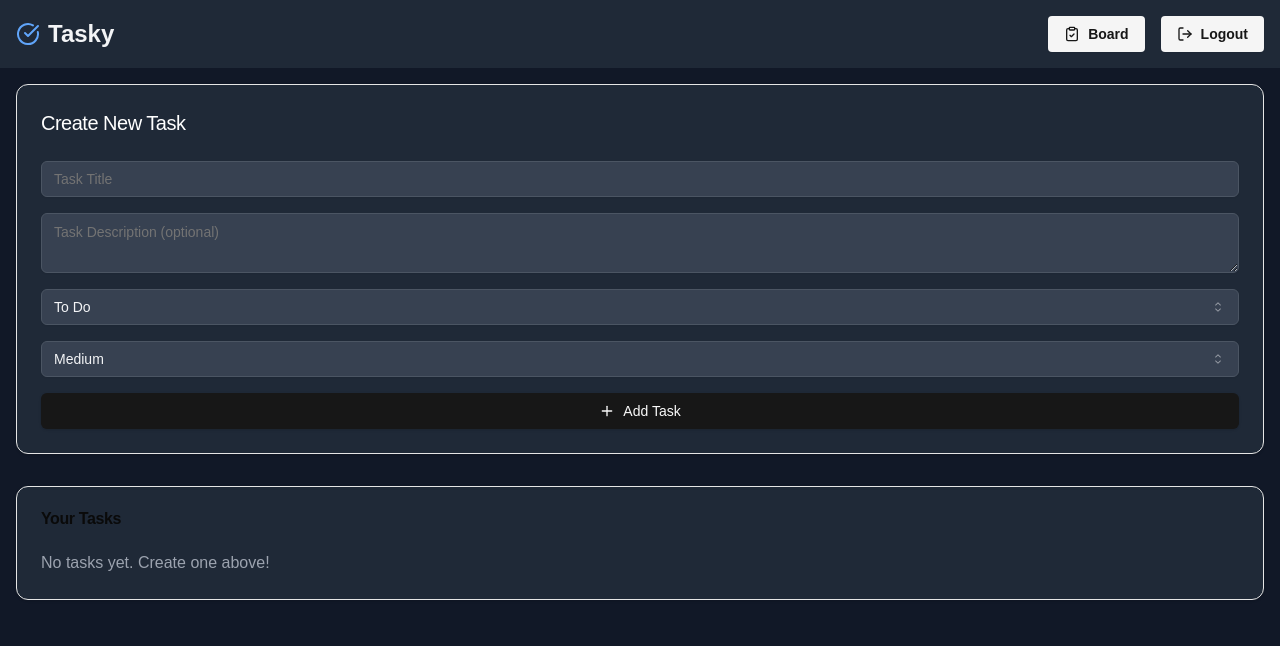
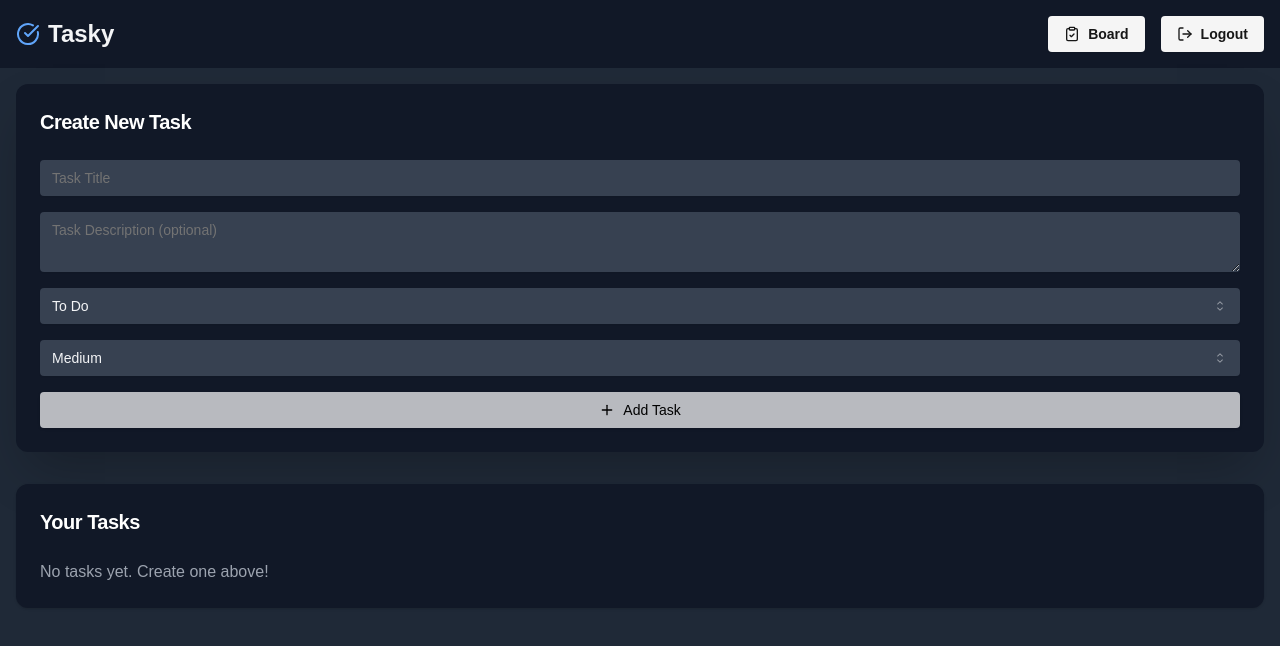
Before and after one commit to poswalsameer/tasky, a Next.js app in the folder tasky/: page /tasks in a window 1280 px wide. Shown: the top 646 px of the page. Built offline with nearby package versions, Linux system fonts and the light colour scheme.

Commit message:
worked on css and refactored the kanban board

```diff
--- a/tasky/src/app/tasks/page.tsx
+++ b/tasky/src/app/tasks/page.tsx
@@ -118,11 +118,9 @@ export default function TaskManager() {
   }, [] )
 
   return (
-
-
-      <div className="min-h-screen bg-gray-900 text-gray-100">
+      <div className="min-h-screen bg-gray-800 text-gray-100">
         {/* Navbar */}
-        <nav className="flex justify-between bg-gray-800 p-4">
+        <nav className="flex justify-between bg-gray-900 p-4">
 
             <div className="flex items-center justify-center">
               <CheckCircle className="h-6 w-6 text-blue-400" />
@@ -147,9 +145,9 @@ export default function TaskManager() {
         <main className="container mx-auto p-4">
 
           {/* Create task form */}
-          <Card className="mb-8 bg-gray-800">
+          <Card className="mb-8 bg-gray-900 border-none shadow-2xl">
             <CardHeader>
-              <CardTitle className="text-white font-medium text-xl">Create New Task</CardTitle>
+              <CardTitle className="text-white font-semibold text-xl">Create New Task</CardTitle>
             </CardHeader>
             <CardContent>
               <form onSubmit={handleCreateTask} className="space-y-4">
@@ -159,7 +157,7 @@ export default function TaskManager() {
                   placeholder="Task Title"
                   value={newTask.title}
                   onChange={handleInputChange}
-                  className="bg-gray-700 text-gray-100 border-gray-600"
+                  className="bg-gray-700 text-gray-100 border-none rounded-sm"
                   required
                 />
                 <Textarea
@@ -167,10 +165,10 @@ export default function TaskManager() {
                   placeholder="Task Description (optional)"
                   value={newTask.description}
                   onChange={handleInputChange}
-                  className="bg-gray-700 text-gray-100 border-gray-600"
+                  className="bg-gray-700 border-none text-gray-100 rounded-sm"
                 />
                 <Select name="status" value={newTask.status} onValueChange={(value) => handleSelectChange("status", value)}>
-                  <SelectTrigger className="bg-gray-700 text-gray-100 border-gray-600">
+                  <SelectTrigger className="bg-gray-700 text-gray-100 border-none rounded-sm">
                     <SelectValue placeholder="Status" />
                   </SelectTrigger>
                   <SelectContent>
@@ -180,7 +178,7 @@ export default function TaskManager() {
                   </SelectContent>
                 </Select>
                 <Select name="priority" value={newTask.priority} onValueChange={(value) => handleSelectChange("priority", value)}>
-                  <SelectTrigger className="bg-gray-700 text-gray-100 border-gray-600">
+                  <SelectTrigger className="bg-gray-700 text-gray-100 border-none rounded-sm">
                     <SelectValue placeholder="Priority" />
                   </SelectTrigger>
                   <SelectContent>
@@ -189,8 +187,8 @@ export default function TaskManager() {
                     <SelectItem value="High">High</SelectItem>
                   </SelectContent>
                 </Select>
-                <Button type="submit" className="w-full">
-                  <Plus className="mr-2 h-4 w-4" />
+                <Button type="submit" className=" bg-white text-black bg-opacity-70 font-medium w-full rounded-sm transition-all ease-in delay-75 hover:cursor-pointer hover:bg-white hover:bg-opacity-60 ">
+                  <Plus className="mr-2 h-4 w-4 font-bold " />
                   Add Task
                 </Button>
               </form>
@@ -198,22 +196,22 @@ export default function TaskManager() {
           </Card>
 
           {/* Existing tasks */}
-          <Card className="bg-gray-800">
+          <Card className="bg-gray-900 border-none">
             <CardHeader>
-              <CardTitle>Your Tasks</CardTitle>
+              <CardTitle className="text-white font-semibold text-xl">Your Tasks</CardTitle>
             </CardHeader>
             <CardContent>
               {tasks.length > 0 ? (
                 <ul className="space-y-4">
                   {tasks.map((task) => (
-                    <li key={task.id} className="bg-gray-700 bg-opacity-40 p-4 rounded-md">
+                    <li key={task.id} className="bg-gray-700 bg-opacity-40 p-4 rounded-md transition-all ease-in delay-75 hover:cursor-pointer hover:-translate-y-1">
                       <div className="flex justify-between items-start">
                         <div>
-                          <h3 className="text-white font-semibold text-xl">
+                          <h3 className="text-blue-400 font-medium text-xl">
                               {task.title}
                           </h3>
 
-                          {task.description && <p className="text-base text-gray-400 mt-1">{task.description}</p>}
+                          {task.description && <p className="text-sm text-blue-200 mt-1">{task.description}</p>}
 
                           <div className="flex gap-x-20 gap-y-4 mt-2">
                               <div className="text-sm text-white">
@@ -228,12 +226,12 @@ export default function TaskManager() {
                           <div className="flex flex-row gap-x-5">
                               <Button
                                   variant="destructive"
-                                  className="rounded-sm"
+                                  className="rounded-sm h-8 w-8"
                                   size="icon"
                                   onClick={() => handleDeleteTask(task.id)}
                                   aria-label={`Delete task: ${task.title}`}
                               >
-                                  <Trash2 className="h-4 w-4" />
+                                  <Trash2 className="h-3 w-3" />
                               </Button>
 
                               {/* <Button
```
Also changed, not shown: tasky/src/app/kanban-board/page.tsx (+146 -72 lines).
